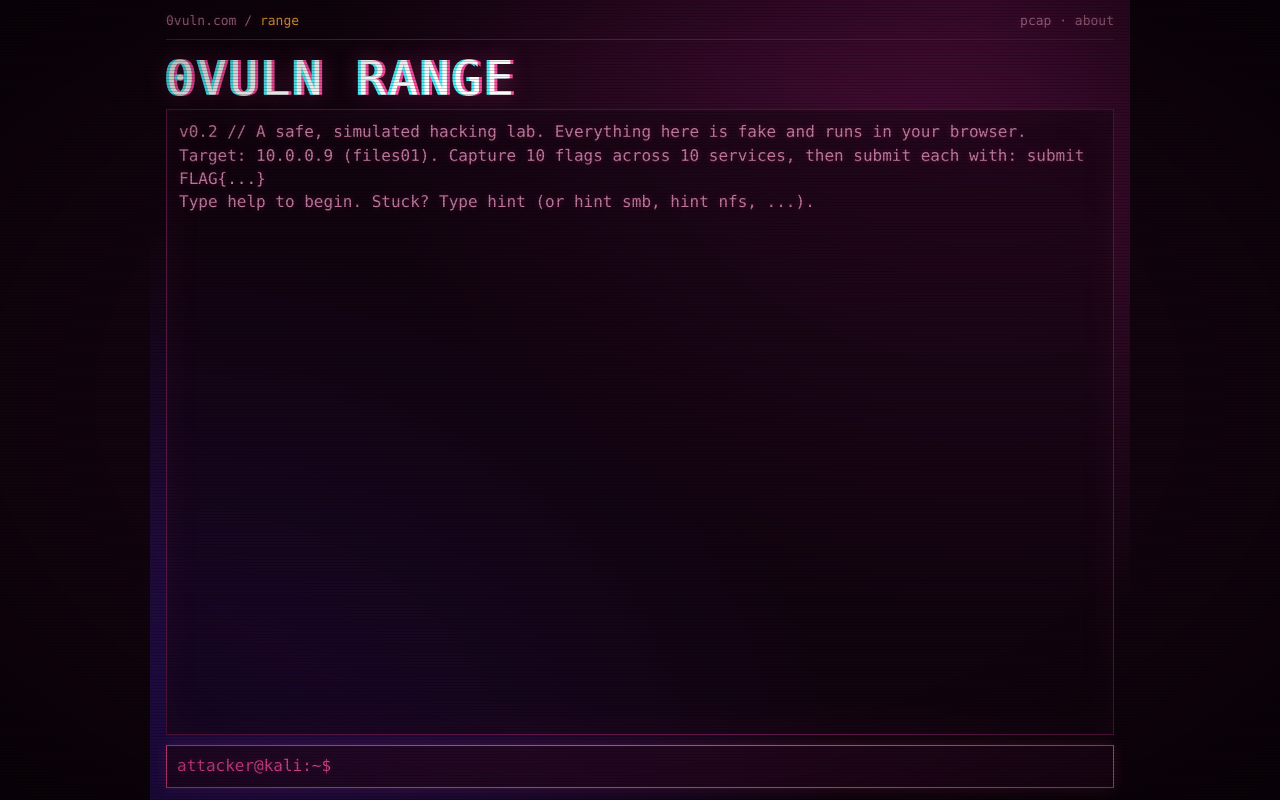
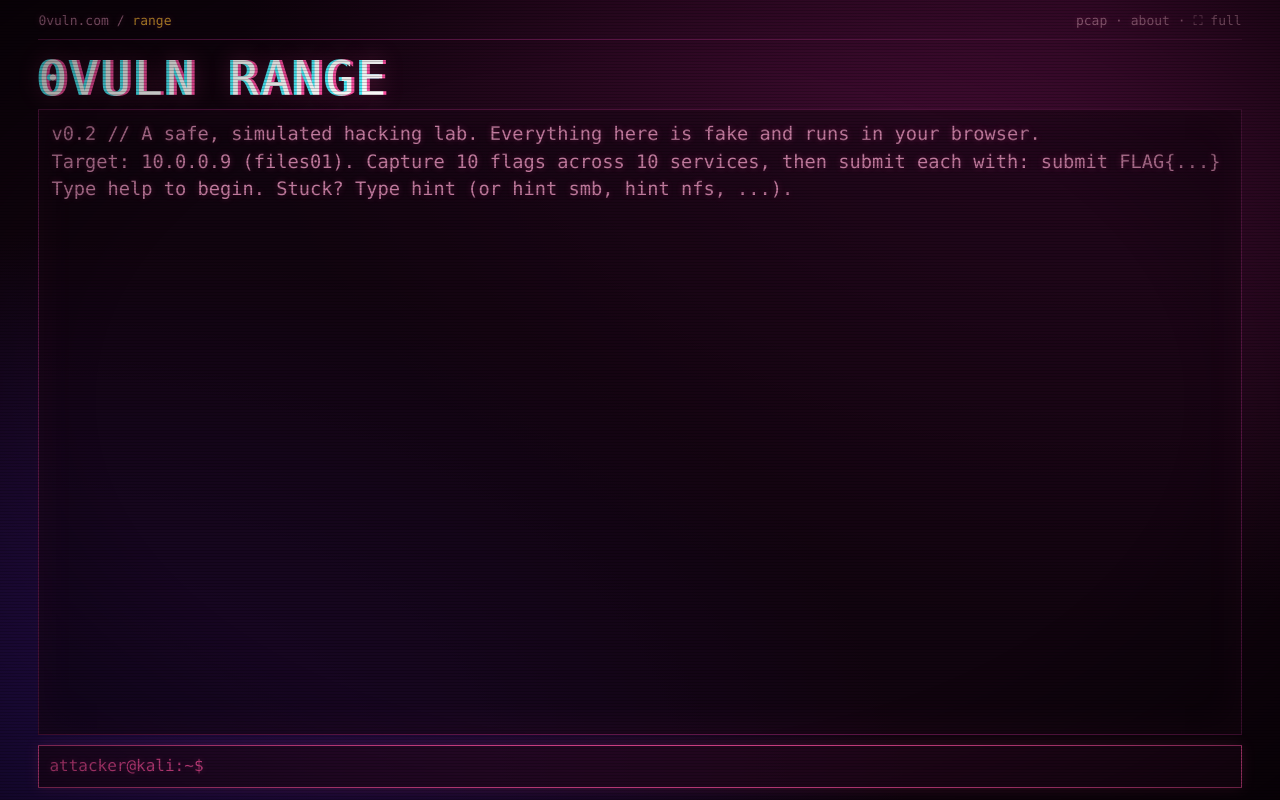
Before and after one commit to Raeene/range-site, a plain HTML site: page index.html in a window 1280 px wide. Drawn offline with Linux system fonts and the light colour scheme.

```diff
--- a/index.html
+++ b/index.html
@@ -6,17 +6,17 @@
 <style>
 :root{--bg:#12040f;--fg:#ffe3f1;--dim:#c07a9d;--m:#ff4fa3;--amb:#ffb938;--c:#4df3ff;--red:#ff5470;--line:#5c1747}
 *{box-sizing:border-box}html,body{height:100%}html{background:var(--bg)}
-body{margin:0 auto;max-width:980px;padding:12px 16px;display:flex;flex-direction:column;color:var(--fg);font:16px/1.45 "Cascadia Mono","SF Mono",Menlo,Consolas,"Courier New",monospace;background:radial-gradient(ellipse at 85% 0,#4a0d38 0,transparent 55%),radial-gradient(ellipse at 0 100%,#2a0f5c 0,transparent 50%),var(--bg);text-shadow:0 0 6px rgba(255,79,163,.3)}
+body{margin:0 auto;padding:12px 3vw;display:flex;flex-direction:column;color:var(--fg);font:16px/1.45 "Cascadia Mono","SF Mono",Menlo,Consolas,"Courier New",monospace;background:radial-gradient(ellipse at 85% 0,#4a0d38 0,transparent 55%),radial-gradient(ellipse at 0 100%,#2a0f5c 0,transparent 50%),var(--bg);text-shadow:0 0 6px rgba(255,79,163,.3)}
 body::before{content:"";position:fixed;inset:0;pointer-events:none;z-index:9;background:repeating-linear-gradient(0deg,rgba(0,0,0,.2) 0 1px,transparent 1px 3px),radial-gradient(ellipse at center,transparent 60%,rgba(0,0,0,.55) 100%)}
 h1{margin:2px 0 8px;font-size:clamp(28px,7vw,48px);color:#fff;letter-spacing:3px;line-height:.95;font-weight:400;text-shadow:-3px 0 var(--c),3px 0 var(--m),0 0 22px rgba(255,79,163,.45)}
-#t{flex:1;overflow-y:auto;white-space:pre-wrap;word-break:break-word;border:1px solid var(--line);background:rgba(18,4,15,.6);padding:10px 12px;box-shadow:inset 0 0 40px rgba(255,79,163,.06)}
+#t{flex:1;font-size:clamp(15px,.6vw + 11px,19px);overflow-y:auto;white-space:pre-wrap;word-break:break-word;border:1px solid var(--line);background:rgba(18,4,15,.6);padding:10px 12px;box-shadow:inset 0 0 40px rgba(255,79,163,.06)}
 .c{color:var(--amb)}.e{color:var(--red)}.d{color:var(--dim)}.g{color:var(--c);font-weight:bold;text-shadow:0 0 10px rgba(77,243,255,.6)}
 #l{display:flex;gap:8px;border:1px solid var(--m);padding:8px 10px;margin-top:10px;background:rgba(40,8,32,.7);box-shadow:0 0 14px rgba(255,79,163,.2)}
 #p{color:var(--m)}
 #i{flex:1;min-width:0;background:none;border:0;outline:0;color:var(--fg);font:inherit;text-shadow:inherit}
 .hub{display:flex;justify-content:space-between;gap:12px;font-size:13px;color:var(--dim);border-bottom:1px solid var(--line);padding-bottom:8px;margin-bottom:14px}.hub a{color:var(--dim);text-decoration:none}.hub a:hover{color:var(--c)}.hub b{color:var(--amb);font-weight:400}
-</style></head><body>
-<nav class="hub"><span><a href="https://0vuln.com">0vuln.com</a> / <b>range</b></span><span><a href="https://pcap.0vuln.com">pcap</a> · <a href="https://raeene.0vuln.com">about</a></span></nav>
+.fs{background:none;border:0;color:var(--dim);font:inherit;cursor:pointer;padding:0;text-shadow:none}.hub .fs:hover{background:none;color:var(--c)}</style></head><body>
+<nav class="hub"><span><a href="https://0vuln.com">0vuln.com</a> / <b>range</b></span><span><a href="https://pcap.0vuln.com">pcap</a> · <a href="https://raeene.0vuln.com">about</a> · <button id="fs" class="fs" title="Toggle fullscreen">⛶ full</button></span></nav>
 <h1>0VULN RANGE</h1>
 <div id="t"></div>
 <div id="l"><span id="p"></span><input id="i" autocomplete="off" autocapitalize="off" spellcheck="false" autofocus></div>
@@ -195,4 +195,5 @@ inp.addEventListener('keydown',e=>{
 });
 document.addEventListener('click',()=>inp.focus());
 out('v0.2 // A safe, simulated hacking lab. Everything here is fake and runs in your browser.\nTarget: 10.0.0.9 (files01). Capture '+TOTAL+' flags across 10 services, then submit each with: submit FLAG{...}\nType help to begin. Stuck? Type hint (or hint smb, hint nfs, ...).\n','d');setp();
+(()=>{const b=document.getElementById('fs'),e=document.documentElement;if(b){if(e.requestFullscreen)b.onclick=()=>document.fullscreenElement?document.exitFullscreen():e.requestFullscreen();else b.hidden=true}})();
 </script></body></html>
```
